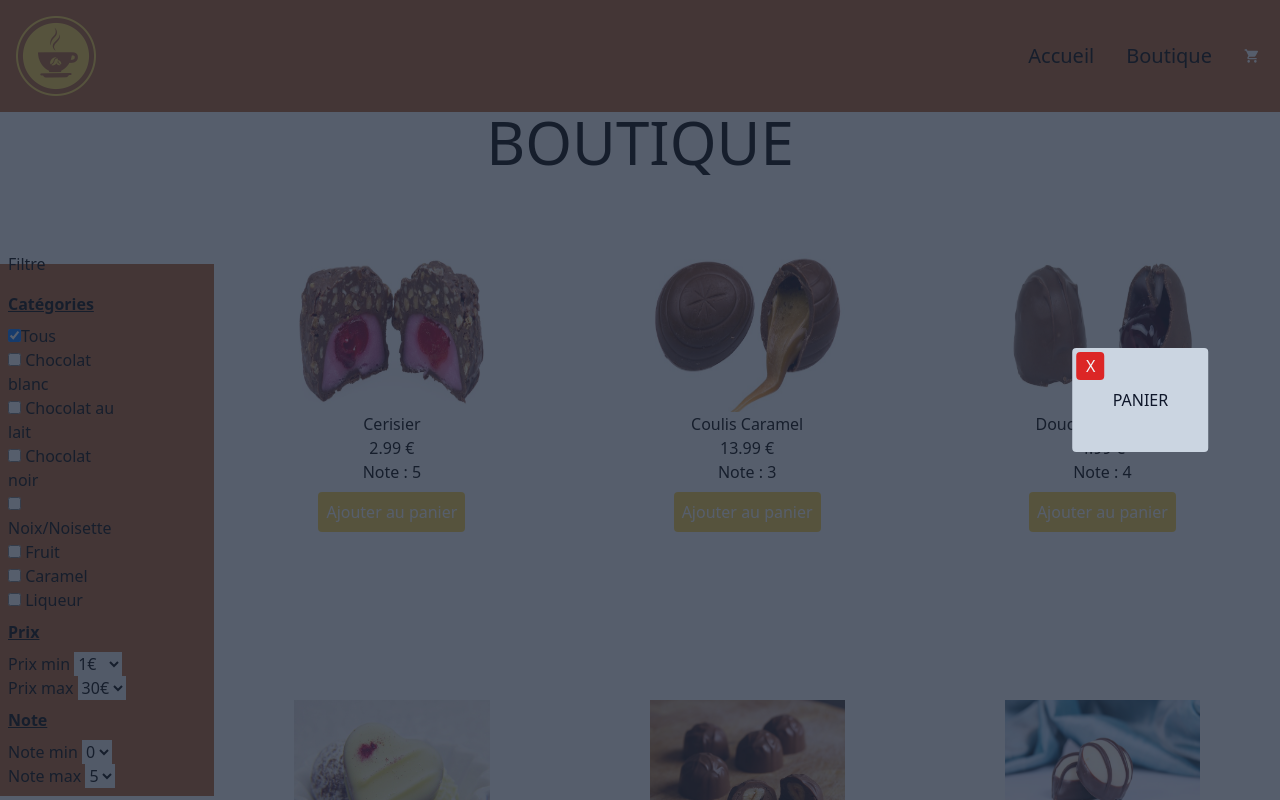
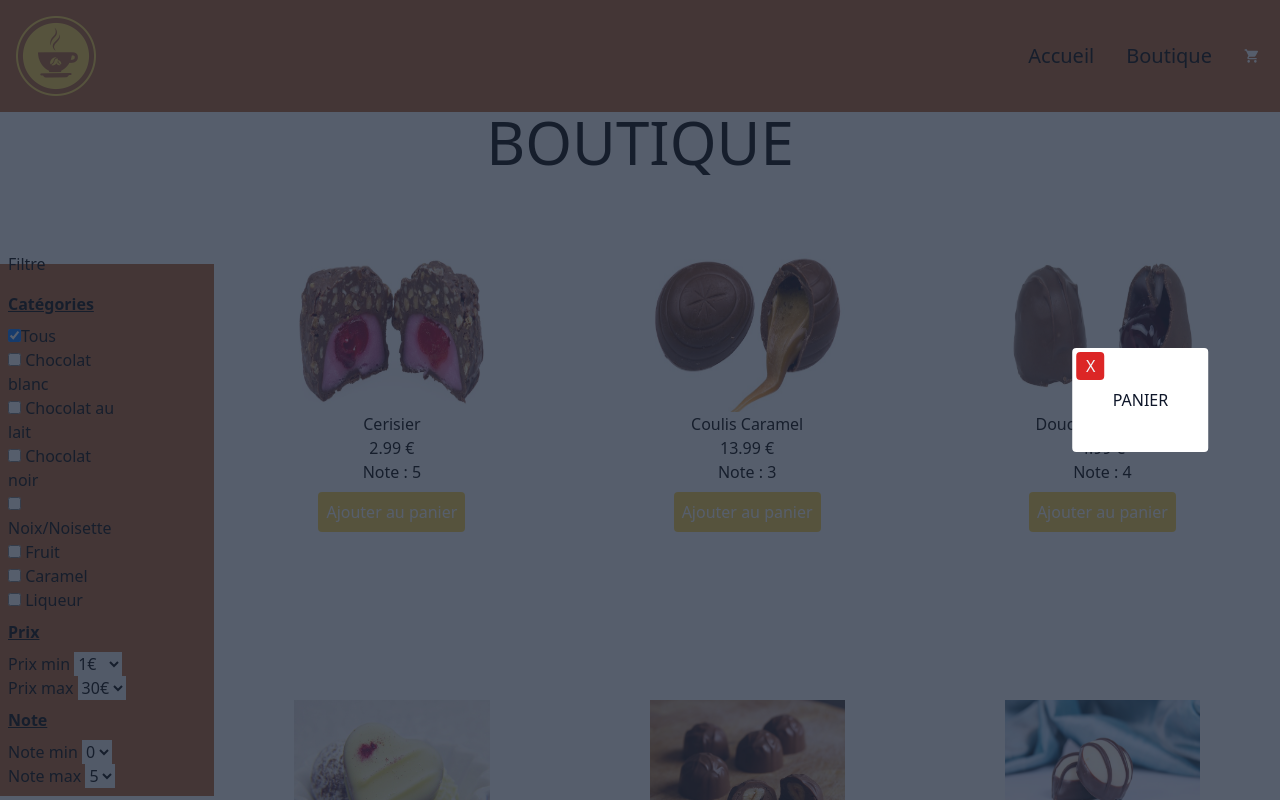
Before and after one commit to sevikomer/chocoPap, a React (Create React App) app: page /shop in a window 1280 px wide. Both pictures are taken after a click on the button 1252 px from the left and 56 px from the top of the page. Shown: the top 800 px of the page. Built offline with nearby package versions, Linux system fonts and the light colour scheme.

Commit message:
Update ModalContent.js

```diff
--- a/src/components/ModalContent.js
+++ b/src/components/ModalContent.js
@@ -6,7 +6,7 @@ function ModalContent({closeModal}) {
         <div onClick={closeModal}
             className='fixed inset-0 bg-slate-800/75'>
         </div>
-        <div className='fixed z-10 top-1/2 right-1 -translate-y-1/2 -translate-x-1/2 bg-slate-300 text-slate-900 p-10 rounded'>
+        <div className='fixed z-10 top-1/2 right-1 -translate-y-1/2 -translate-x-1/2 bg-white text-slate-900 p-10 rounded'>
             <button
             className='absolute top-1 left-1 w-7 h-7 bg-red-600 text-slate-100 rounded'
             onClick={closeModal}
@@ -14,6 +14,9 @@ function ModalContent({closeModal}) {
                 X
             </button>
             <h1>PANIER</h1>
+            <ul>
+
+            </ul>
         </div>
     </>
   )
```
